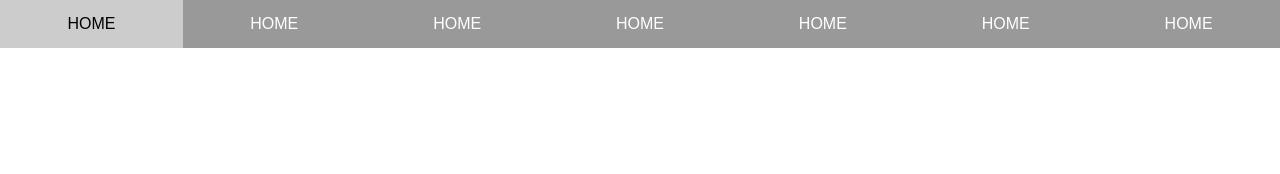
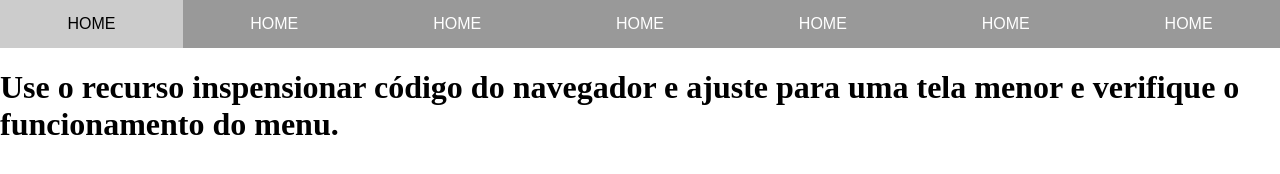
Before and after one commit to alenilsonsouza/menuresponsivo, a plain HTML site: page index.html in a window 1280 px wide. Drawn offline with nearby package versions, Linux system fonts and the light colour scheme.

Commit message:
Update index.html

```diff
--- a/index.html
+++ b/index.html
@@ -27,7 +27,7 @@
         <li><a href="">Home</a></li>
     </ul>
 </nav>
-
+    <h1>Use o recurso inspensionar código do navegador e ajuste para uma tela menor e verifique o funcionamento do menu.</h1>
 <script src="https://code.jquery.com/jquery-3.4.1.min.js"></script>
 <script src="script.js"></script>
 </body>
```
